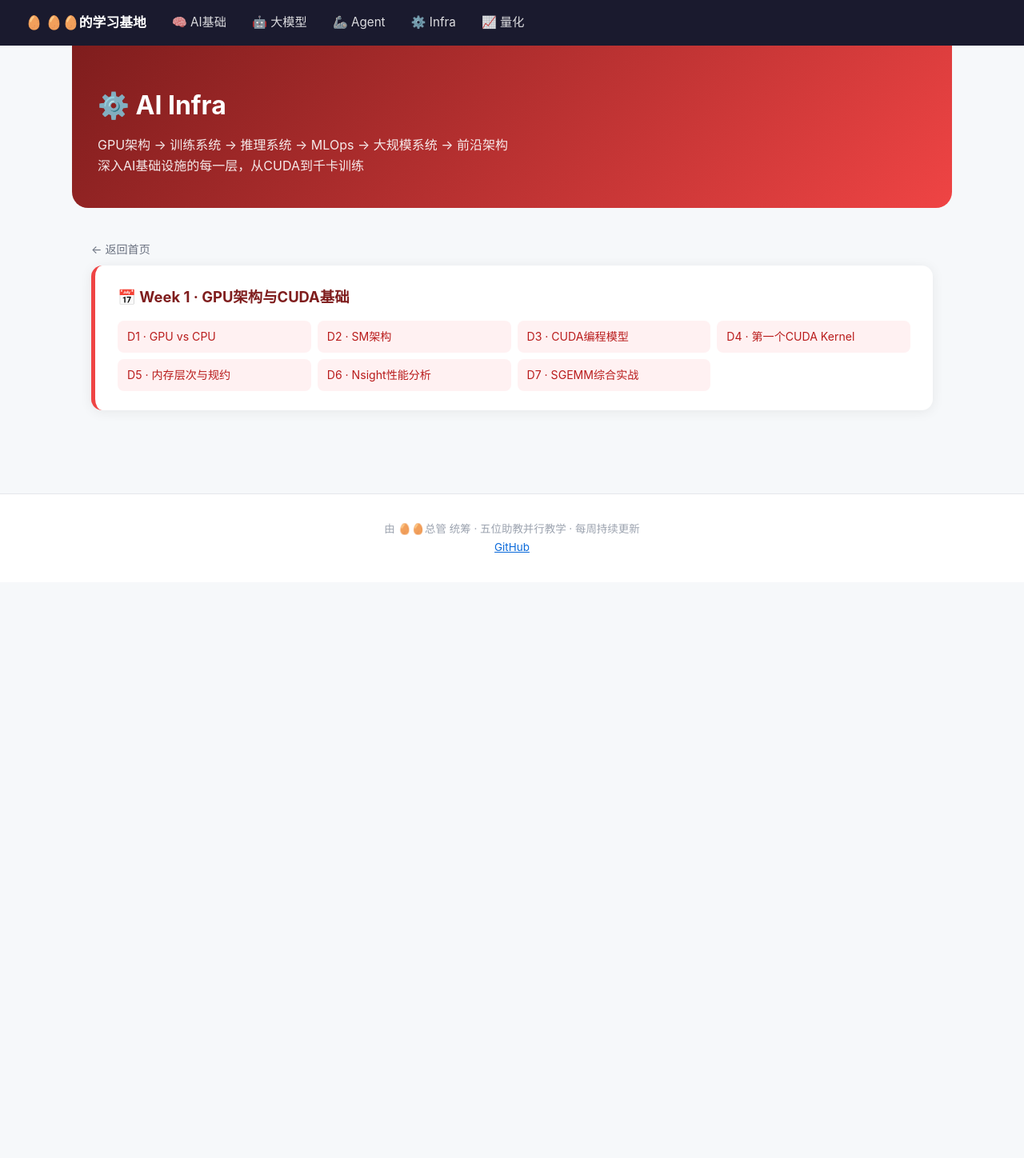
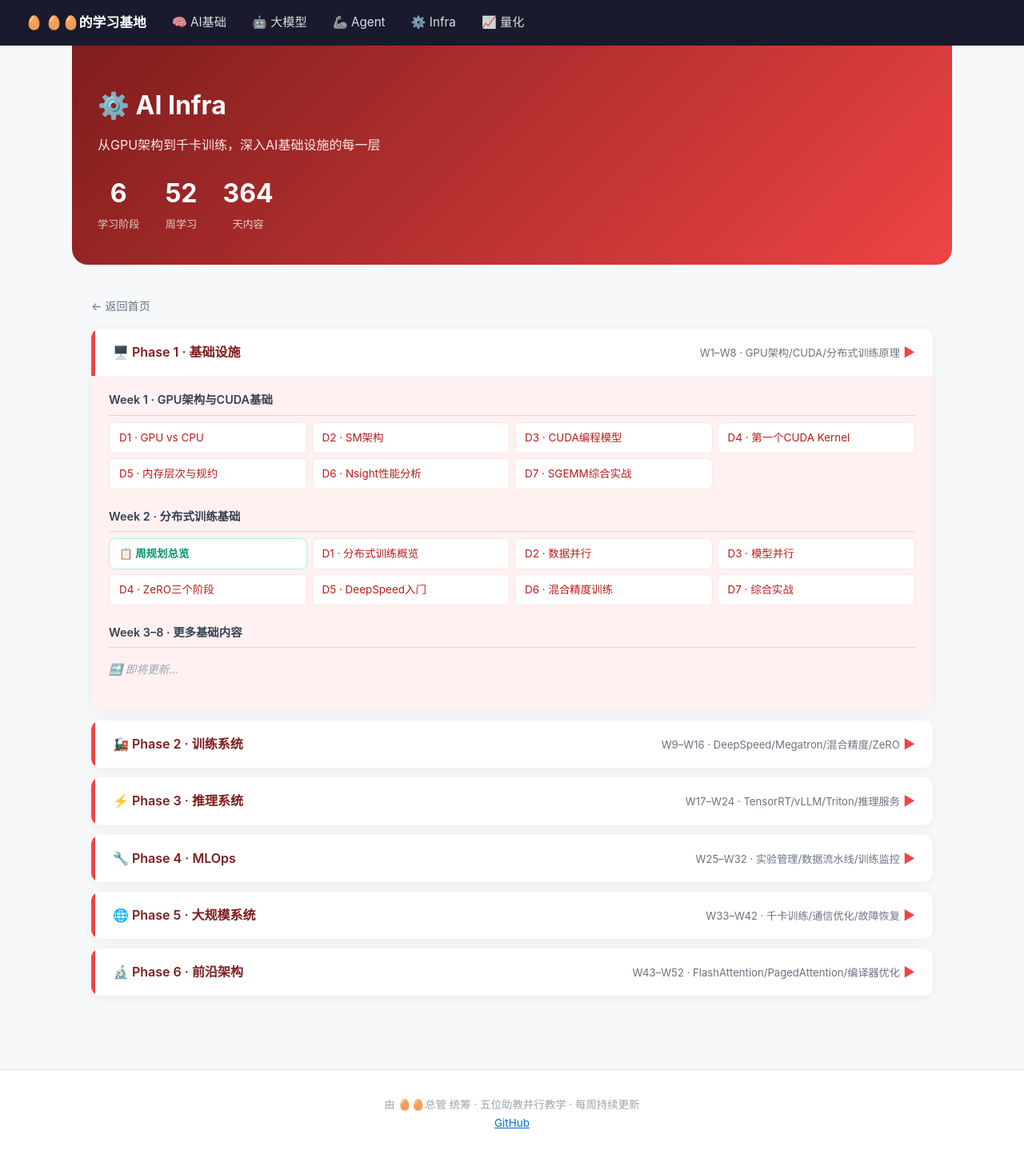
Before and after one commit to Lingbo-Huang/dandan-learn, a Jekyll site: the page built from infra/index.md, in a window 1280 px wide. Shown: the whole page at 80% size. Built offline with Jekyll 4.4.1, drawn with Linux system fonts in a browser that asks for light colours; before the commit the page ends 900 px from its top, so only the background shows below that.

Commit message:
Update infra/index.md

```diff
--- a/infra/index.md
+++ b/infra/index.md
@@ -6,32 +6,127 @@ title: ⚙️ AI Infra
 <style>
 .track-hero { background: linear-gradient(135deg, #7f1d1d, #ef4444); color: white; padding: 48px 32px 40px; margin: -32px -24px 40px; border-radius: 0 0 20px 20px; }
 .track-hero h1 { font-size: 2em; margin-bottom: 10px; }
-.track-hero p { opacity: 0.9; font-size: 1em; line-height: 1.6; }
-.week-card { background: white; border-radius: 14px; padding: 24px 28px; margin-bottom: 24px; box-shadow: 0 2px 16px rgba(0,0,0,0.07); border-left: 5px solid #ef4444; }
-.week-card h2 { font-size: 1.15em; margin-bottom: 14px; color: #7f1d1d; }
-.week-card ul { list-style: none; padding: 0; margin: 0; display: grid; grid-template-columns: repeat(auto-fill, minmax(220px, 1fr)); gap: 8px; }
-.week-card ul li a { display: block; padding: 8px 12px; background: #fff1f2; border-radius: 8px; color: #b91c1c; text-decoration: none; font-size: 0.88em; transition: background 0.15s; }
-.week-card ul li a:hover { background: #fee2e2; text-decoration: none; }
-.back { margin-bottom: 8px; font-size: 0.88em; }
+.track-hero p { opacity: 0.9; line-height: 1.6; }
+.track-hero .stats { display: flex; gap: 32px; margin-top: 20px; }
+.track-hero .stat { text-align: center; }
+.track-hero .stat .num { font-size: 2em; font-weight: 700; }
+.track-hero .stat .label { font-size: 0.82em; opacity: 0.75; }
+.back { margin-bottom: 16px; font-size: 0.88em; }
 .back a { color: #6b7280; text-decoration: none; }
+.phase { margin-bottom: 12px; border-radius: 12px; overflow: hidden; box-shadow: 0 2px 12px rgba(0,0,0,0.06); }
+.phase-header { display: flex; align-items: center; justify-content: space-between; padding: 16px 22px; background: white; cursor: pointer; border-left: 5px solid #ef4444; user-select: none; }
+.phase-header:hover { background: #fff1f2; }
+.phase-header .phase-title { font-weight: 600; font-size: 1em; color: #7f1d1d; }
+.phase-header .phase-meta { font-size: 0.82em; color: #6b7280; }
+.phase-header .arrow { transition: transform 0.2s; color: #ef4444; }
+.phase-body { display: none; background: #fff1f2; padding: 12px 22px 16px; }
+.phase.open .phase-body { display: block; }
+.phase.open .arrow { transform: rotate(90deg); }
+.week-section { margin-bottom: 16px; }
+.week-title { font-size: 0.9em; font-weight: 600; color: #374151; margin-bottom: 8px; padding: 6px 0; border-bottom: 1px solid #fecaca; }
+.day-links { display: grid; grid-template-columns: repeat(auto-fill, minmax(200px, 1fr)); gap: 6px; }
+.day-links a { display: block; padding: 7px 12px; background: white; border-radius: 7px; color: #b91c1c; text-decoration: none; font-size: 0.84em; border: 1px solid #fee2e2; transition: all 0.15s; }
+.day-links a:hover { background: #fee2e2; text-decoration: none; }
+.day-links a.plan { color: #059669; border-color: #a7f3d0; font-weight: 600; }
+.coming-soon { color: #9ca3af; font-size: 0.85em; font-style: italic; padding: 8px 0; }
 </style>
+
+<script>
+document.addEventListener('DOMContentLoaded', function() {
+  document.querySelectorAll('.phase-header').forEach(function(h) {
+    h.addEventListener('click', function() { h.parentElement.classList.toggle('open'); });
+  });
+  var first = document.querySelector('.phase');
+  if (first) first.classList.add('open');
+});
+</script>
 
 <div class="track-hero">
   <h1>⚙️ AI Infra</h1>
-  <p>GPU架构 → 训练系统 → 推理系统 → MLOps → 大规模系统 → 前沿架构<br>深入AI基础设施的每一层，从CUDA到千卡训练</p>
+  <p>从GPU架构到千卡训练，深入AI基础设施的每一层</p>
+  <div class="stats">
+    <div class="stat"><div class="num">6</div><div class="label">学习阶段</div></div>
+    <div class="stat"><div class="num">52</div><div class="label">周学习</div></div>
+    <div class="stat"><div class="num">364</div><div class="label">天内容</div></div>
+  </div>
 </div>
 
 <p class="back"><a href="{{ '/' | relative_url }}">← 返回首页</a></p>
 
-<div class="week-card">
-  <h2>📅 Week 1 · GPU架构与CUDA基础</h2>
-  <ul>
-    <li><a href="{{ '/infra/week01/infra-w1-gpu-vs-cpu' | relative_url }}">D1 · GPU vs CPU</a></li>
-    <li><a href="{{ '/infra/week01/infra-w1-sm-architecture' | relative_url }}">D2 · SM架构</a></li>
-    <li><a href="{{ '/infra/week01/infra-w1-cuda-programming-model' | relative_url }}">D3 · CUDA编程模型</a></li>
-    <li><a href="{{ '/infra/week01/infra-w1-first-cuda-kernel' | relative_url }}">D4 · 第一个CUDA Kernel</a></li>
-    <li><a href="{{ '/infra/week01/infra-w1-memory-hierarchy-reduction' | relative_url }}">D5 · 内存层次与规约</a></li>
-    <li><a href="{{ '/infra/week01/infra-w1-nsight-profiling' | relative_url }}">D6 · Nsight性能分析</a></li>
-    <li><a href="{{ '/infra/week01/infra-w1-sgemm-week-review' | relative_url }}">D7 · SGEMM综合实战</a></li>
-  </ul>
+<div class="phase">
+  <div class="phase-header">
+    <span class="phase-title">🖥️ Phase 1 · 基础设施</span>
+    <span><span class="phase-meta">W1–W8 · GPU架构/CUDA/分布式训练原理</span> <span class="arrow">▶</span></span>
+  </div>
+  <div class="phase-body">
+    <div class="week-section">
+      <div class="week-title">Week 1 · GPU架构与CUDA基础</div>
+      <div class="day-links">
+        <a href="{{ '/infra/week01/infra-w1-gpu-vs-cpu' | relative_url }}">D1 · GPU vs CPU</a>
+        <a href="{{ '/infra/week01/infra-w1-sm-architecture' | relative_url }}">D2 · SM架构</a>
+        <a href="{{ '/infra/week01/infra-w1-cuda-programming-model' | relative_url }}">D3 · CUDA编程模型</a>
+        <a href="{{ '/infra/week01/infra-w1-first-cuda-kernel' | relative_url }}">D4 · 第一个CUDA Kernel</a>
+        <a href="{{ '/infra/week01/infra-w1-memory-hierarchy-reduction' | relative_url }}">D5 · 内存层次与规约</a>
+        <a href="{{ '/infra/week01/infra-w1-nsight-profiling' | relative_url }}">D6 · Nsight性能分析</a>
+        <a href="{{ '/infra/week01/infra-w1-sgemm-week-review' | relative_url }}">D7 · SGEMM综合实战</a>
+      </div>
+    </div>
+    <div class="week-section">
+      <div class="week-title">Week 2 · 分布式训练基础</div>
+      <div class="day-links">
+        <a href="{{ '/infra/week02/infra-w2-week-plan' | relative_url }}" class="plan">📋 周规划总览</a>
+        <a href="{{ '/infra/week02/infra-w2-distributed-overview' | relative_url }}">D1 · 分布式训练概览</a>
+        <a href="{{ '/infra/week02/infra-w2-data-parallelism' | relative_url }}">D2 · 数据并行</a>
+        <a href="{{ '/infra/week02/infra-w2-model-parallelism' | relative_url }}">D3 · 模型并行</a>
+        <a href="{{ '/infra/week02/infra-w2-zero-stages' | relative_url }}">D4 · ZeRO三个阶段</a>
+        <a href="{{ '/infra/week02/infra-w2-deepspeed-intro' | relative_url }}">D5 · DeepSpeed入门</a>
+        <a href="{{ '/infra/week02/infra-w2-mixed-precision' | relative_url }}">D6 · 混合精度训练</a>
+        <a href="{{ '/infra/week02/infra-w2-capstone' | relative_url }}">D7 · 综合实战</a>
+      </div>
+    </div>
+    <div class="week-section">
+      <div class="week-title">Week 3–8 · 更多基础内容</div>
+      <p class="coming-soon">🔜 即将更新…</p>
+    </div>
+  </div>
 </div>
+
+<div class="phase">
+  <div class="phase-header">
+    <span class="phase-title">🚂 Phase 2 · 训练系统</span>
+    <span><span class="phase-meta">W9–W16 · DeepSpeed/Megatron/混合精度/ZeRO</span> <span class="arrow">▶</span></span>
+  </div>
+  <div class="phase-body"><p class="coming-soon">🔜 即将开启…</p></div>
+</div>
+
+<div class="phase">
+  <div class="phase-header">
+    <span class="phase-title">⚡ Phase 3 · 推理系统</span>
+    <span><span class="phase-meta">W17–W24 · TensorRT/vLLM/Triton/推理服务</span> <span class="arrow">▶</span></span>
+  </div>
+  <div class="phase-body"><p class="coming-soon">🔜 即将开启…</p></div>
+</div>
+
+<div class="phase">
+  <div class="phase-header">
+    <span class="phase-title">🔧 Phase 4 · MLOps</span>
+    <span><span class="phase-meta">W25–W32 · 实验管理/数据流水线/训练监控</span> <span class="arrow">▶</span></span>
+  </div>
+  <div class="phase-body"><p class="coming-soon">🔜 即将开启…</p></div>
+</div>
+
+<div class="phase">
+  <div class="phase-header">
+    <span class="phase-title">🌐 Phase 5 · 大规模系统</span>
+    <span><span class="phase-meta">W33–W42 · 千卡训练/通信优化/故障恢复</span> <span class="arrow">▶</span></span>
+  </div>
+  <div class="phase-body"><p class="coming-soon">🔜 即将开启…</p></div>
+</div>
+
+<div class="phase">
+  <div class="phase-header">
+    <span class="phase-title">🔬 Phase 6 · 前沿架构</span>
+    <span><span class="phase-meta">W43–W52 · FlashAttention/PagedAttention/编译器优化</span> <span class="arrow">▶</span></span>
+  </div>
+  <div class="phase-body"><p class="coming-soon">🔜 即将开启…</p></div>
+</div>
```
